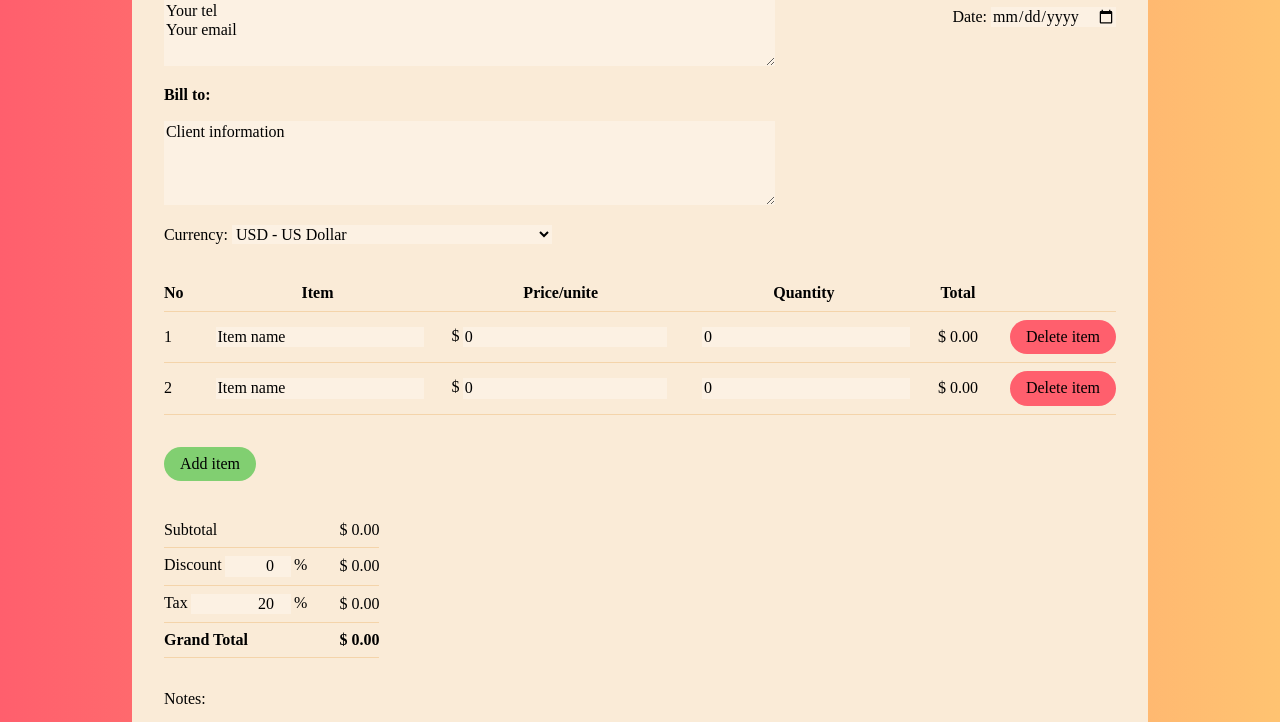
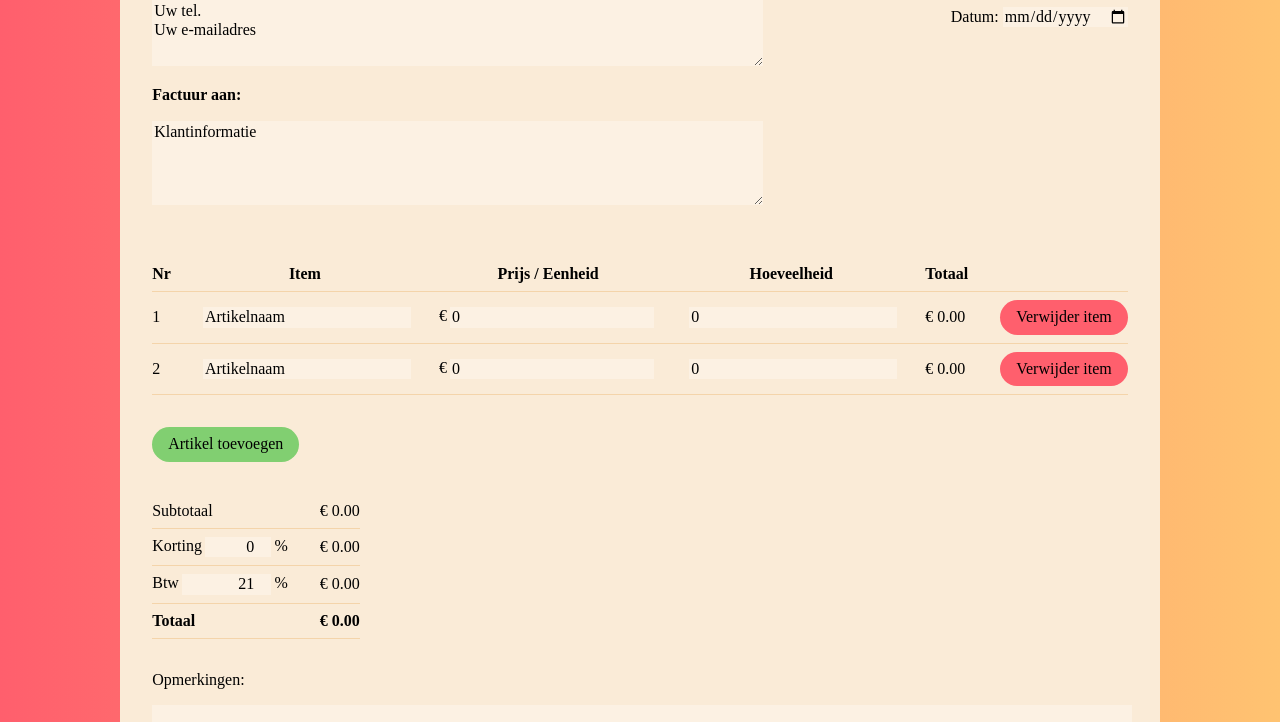
Before and after one commit to merhmet/buble-buble, a plain HTML site: page 6-Rest/index.html in a window 1280 px wide. Shown: the part 121-843 px from the top of the page. Drawn offline with nearby package versions, Linux system fonts and the light colour scheme.

Commit message:
Add files via upload

```diff
--- a/6-Rest/index.html
+++ b/6-Rest/index.html
@@ -14,8 +14,8 @@
             <div id="invoice-app">
                 <div class="header">
                     <div>
-                        <h1>Invoice Builder</h1>
-                        <p>Date:  <input type="date" v-model="invoiceDate"></p>
+                        <h1>Faktuur</h1>
+                        <p>Datum:  <input type="date" v-model="invoiceDate"></p>
                     </div>
                     <div>
                         <div class="section-spacer">
@@ -23,25 +23,25 @@
                             <textarea v-on:keyup="adjustTextAreaHeight" v-model="company.contact"></textarea>
                         </div>
                         <div class="section-spacer">
-                            <p><strong>Bill to:</strong></p>
+                            <p><strong>Factuur aan:</strong></p>
                             <textarea v-on:keyup="adjustTextAreaHeight" v-model="client"></textarea>
                         </div>
                     </div>
                 </div>
                 <div>
-                    <label for="currency-picker">Currency:</label>
-                    <select id="currency-picker" v-model="invoiceCurrency">
-                        <option v-for="currency in currencies" :value="currency">{{ currency.code }} - {{ currency.name }}</option>
+
+
+
                     </select>
                 </div>
                 <table class="responsive-table">
                     <thead>
                         <tr>
-                            <th>No</th>
+                            <th>Nr</th>
                             <th>Item</th>
-                            <th>Price/unite</th>
-                            <th>Quantity</th>
-                            <th>Total</th>
+                            <th>Prijs / Eenheid</th>
+                            <th>Hoeveelheid</th>
+                            <th>Totaal</th>
                             <th></th>
                         </tr>
                     </thead>
@@ -51,38 +51,38 @@
                         <td data-label="Price/unite"><div class="cell-with-input">{{ invoiceCurrency.symbol }} <input type="number" min="0" v-model="item.price" /></div></td>
                         <td data-label="Quantity"><input type="number" min="0" v-model="item.quantity" /></td>
                         <td data-label="Total">{{ decimalDigits(item.price * item.quantity) }}</td>
-                        <td class="text-right"><button class="is-danger" v-on:click="deleteItem(index)">Delete item</button></td>
+                        <td class="text-right"><button class="is-danger" v-on:click="deleteItem(index)">Verwijder item</button></td>
                     </tr>
                 </table>
-                <button v-on:click="addNewItem">Add item</button>
+                <button v-on:click="addNewItem">Artikel toevoegen</button>
                 <table>
                     <tr>
-                        <td>Subtotal</td>
+                        <td>Subtotaal</td>
                         <td>{{ decimalDigits(subTotal) }}</td>
                     </tr>
                     <tr>
-                        <td><div class="cell-with-input">Discount <input class="text-right" type="number" min="0" max="100" v-model="discountRate" />%</div></td>
+                        <td><div class="cell-with-input">Korting <input class="text-right" type="number" min="0" max="100" v-model="discountRate" />%</div></td>
                         <td>{{ decimalDigits(discountTotal) }}</td>
                     </tr>
                     <tr>
-                        <td><div class="cell-with-input">Tax <input class="text-right" type="number" min="0" max="100" v-model="taxRate" />%</div></td>
+                        <td><div class="cell-with-input">Btw <input class="text-right" type="number" min="0" max="100" v-model="taxRate" />%</div></td>
                         <td>{{ decimalDigits(taxTotal) }}</td>
                     </tr>
                     <tr class="text-bold">
-                        <td>Grand Total</td>
+                        <td>Totaal</td>
                         <td>{{ decimalDigits(grandTotal) }}</td>
                     </tr>
                 </table>
                 <div class="section-spacer">
-                    <p>Notes:</p>
+                    <p>Opmerkingen:</p>
                     <textarea v-on:keyup="adjustTextAreaHeight"></textarea>
                 </div>
 
                 <div class="section-spacer">
-                    <p>Terms:</p>
+                    <p>Voorwaarden:</p>
                     <textarea v-on:keyup="adjustTextAreaHeight"></textarea>
                 </div>
-                <button v-on:click="printInvoice">Print Invoice</button>
+                <button v-on:click="printInvoice">Print Factuur</button>
             </div>
 
         </main>
--- a/6-Rest/script.js
+++ b/6-Rest/script.js
@@ -3,27 +3,27 @@ document.addEventListener('DOMContentLoaded', function(){
         el: '#invoice-app',
         data: {
             invoiceCurrency: {
-                "symbol": "$",
+                "symbol": "€",
                 "name": "US Dollar",
-                "symbol_native": "$",
+                "symbol_native": "€",
                 "decimal_digits": 2,
                 "rounding": 0,
-                "code": "USD",
+                "code": "EUR",
                 "name_plural": "US dollars"
             },
-            taxRate: 20,
+            taxRate: 21,
             discountRate: 0,
             items: [
-                { description: 'Item name', quantity: 0, price: 0 },
-                { description: 'Item name', quantity: 0, price: 0 },
+                { description: 'Artikelnaam', quantity: 0, price: 0 },
+                { description: 'Artikelnaam', quantity: 0, price: 0 },
 
             ],
             currencies: currenciesData,
             company: {
-                name: 'Your company name',
-                contact: 'Your address\nYour tel\nYour email'
+                name: 'Uw bedrijfsnaam',
+                contact: 'Uw adres\nUw tel.\nUw e-mailadres'
             },
-            client: 'Client information',
+            client: 'Klantinformatie',
             invoiceDate: ''
         },
         methods: {
```
